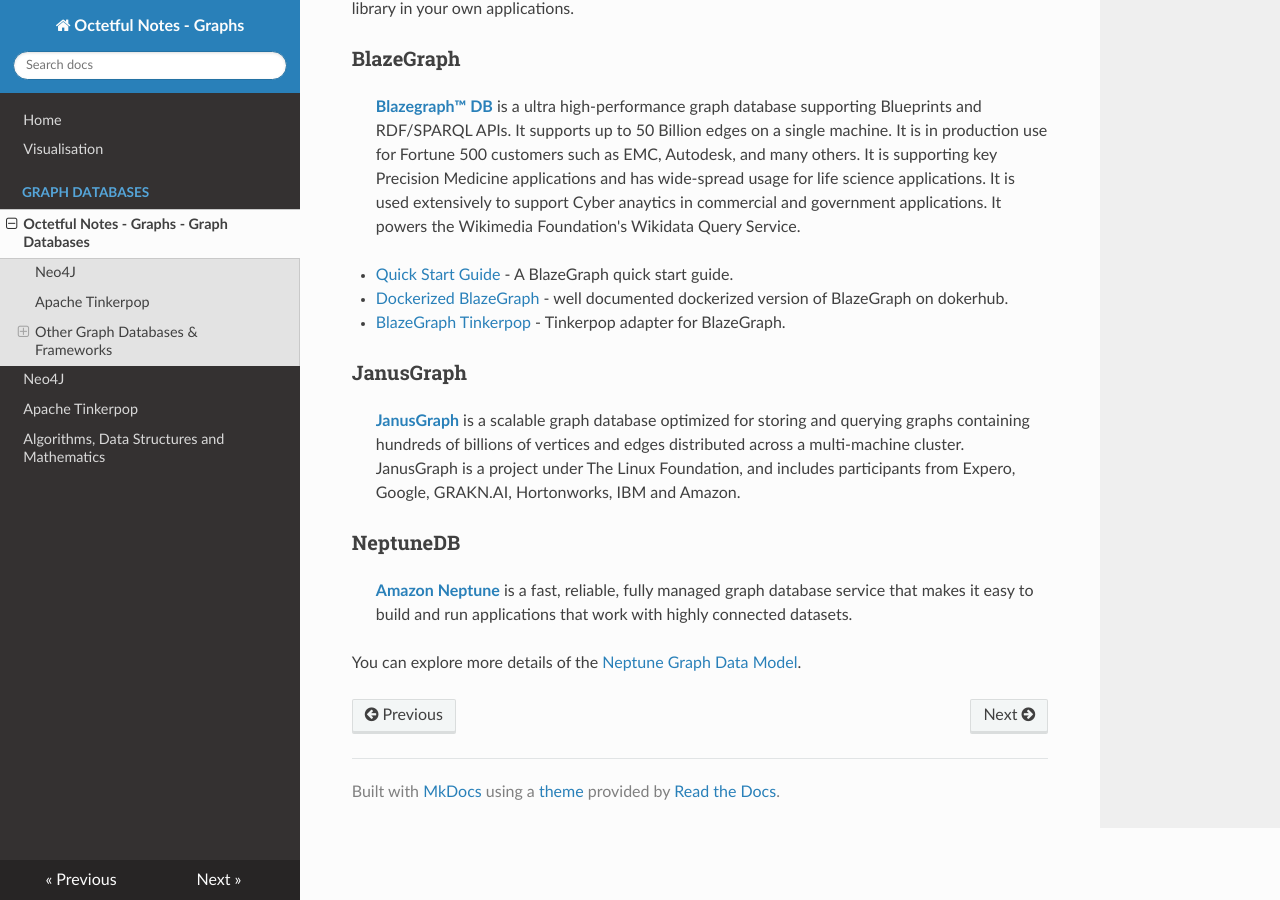
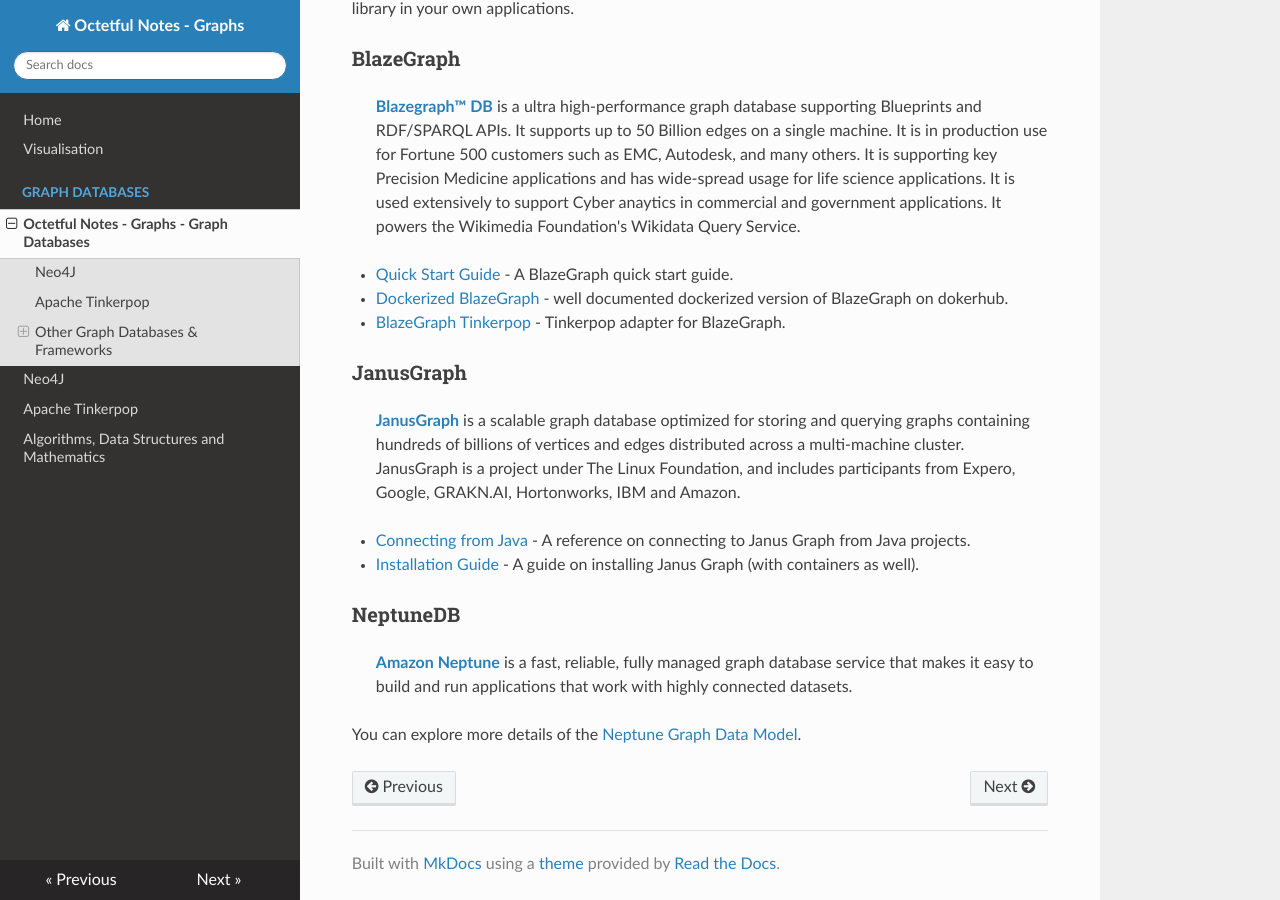
Before and after one commit to octetful-notes/on-graphs, an MkDocs documentation site: the page built from docs/graphdb/index.md, in a window 1280 px wide and 900 px high, scrolled down 837 px. Built offline with MkDocs 1.6.1, drawn with Linux system fonts in a browser that asks for light colours; nearby versions of some CDN libraries.

Commit message:
Add JanusGraph documentation.

```diff
--- a/docs/graphdb/index.md
+++ b/docs/graphdb/index.md
@@ -32,6 +32,9 @@
 ### JanusGraph
 >[**JanusGraph**](https://janusgraph.org/)  is a scalable graph database optimized for storing and querying graphs containing hundreds of billions of vertices and edges distributed across a multi-machine cluster. JanusGraph is a project under The Linux Foundation, and includes participants from Expero, Google, GRAKN.AI, Hortonworks, IBM and Amazon.
 
+* [Connecting from Java](https://docs.janusgraph.org/connecting/java/) - A reference on connecting to Janus Graph from Java projects.
+* [Installation Guide](https://docs.janusgraph.org/getting-started/installation/) - A guide on installing Janus Graph (with containers as well).
+
 ### NeptuneDB
 >[**Amazon Neptune**](https://aws.amazon.com/neptune/) is a fast, reliable, fully managed graph database service that makes it easy to build and run applications that work with highly connected datasets.
 
```
